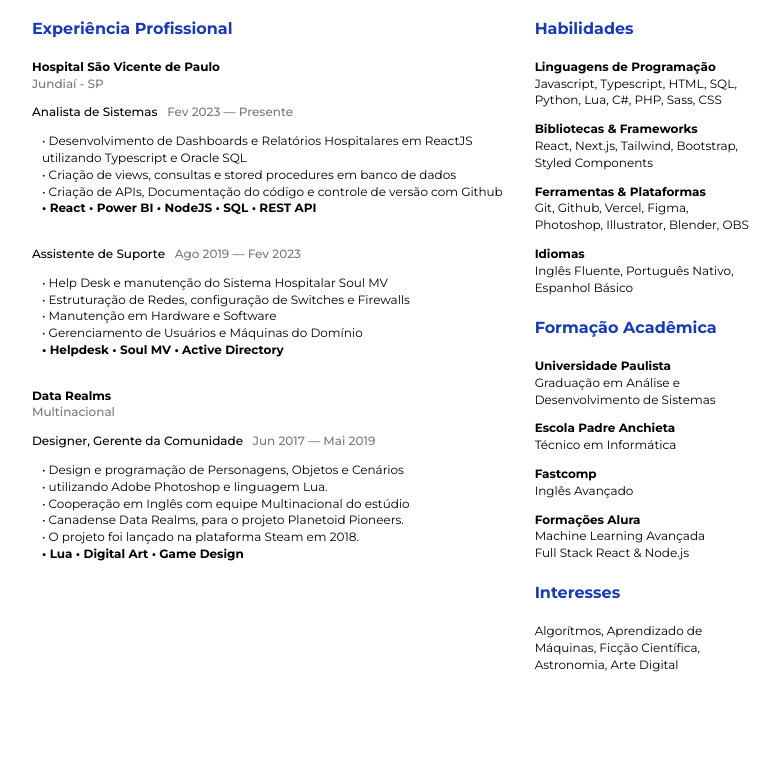
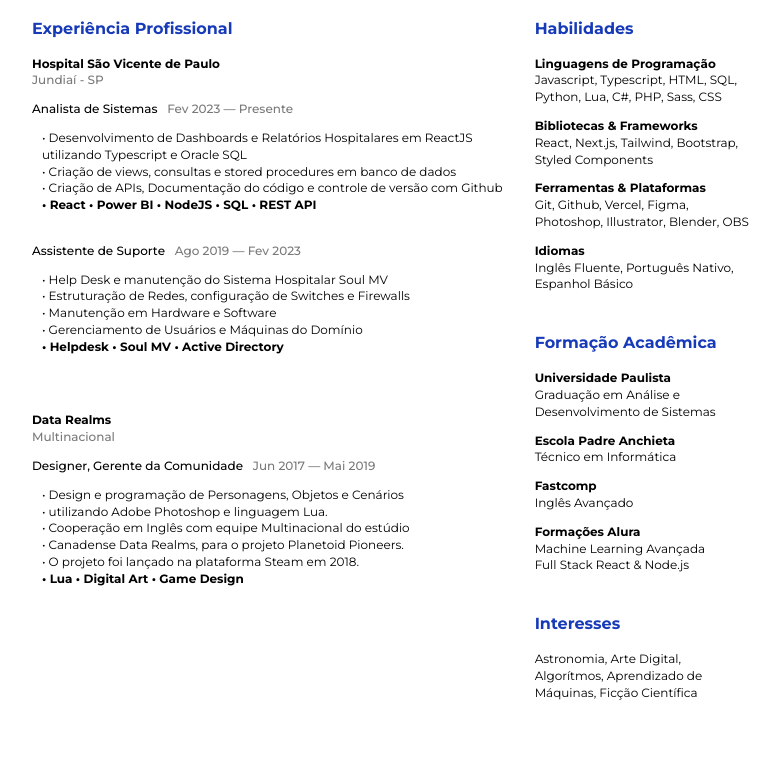
Before and after one commit to g-lippe/Resume, a plain HTML site: page v2.0/index.html in a window 1280 px wide. Shown: the part 189-952 px from the top of the page, without its empty margins (249-1028 px from the left). Drawn offline with Linux system fonts and the light colour scheme.

Commit message:
Fixed Spacing

```diff
--- a/v2.0/index.html
+++ b/v2.0/index.html
@@ -44,6 +44,8 @@
 
                             <!-- Version 2 -->
                             <div>
+
+                                <div class="job_block">
                                     <p class="job_place">
                                         Hospital São Vicente de Paulo <br>
                                         <span class="period grey"> Jundiaí - SP</span>
@@ -75,8 +77,10 @@
                                         <strong>• Helpdesk • Soul MV • Active Directory </strong>
                                         <br> <br>
                                     </p>
+                                </div>
 
 
+                                <div class="job_block">
                                     <p class="job_place">
                                         Data Realms <br>
                                         <span class="period grey"> Multinacional </span>
@@ -94,6 +98,7 @@
                                         <strong>• Lua • Digital Art • Game Design</strong>
 
                                     </p>
+                                </div>
 
                             </div>
 
@@ -158,6 +163,7 @@
 
                         <div class="right bd">
 
+                            <div class="right_block">
 
                                 <h4 class="accent">Habilidades</h4>
                                 <p>
@@ -177,7 +183,10 @@
                                     <strong> Idiomas </strong> <br>
                                     Inglês Fluente, Português Nativo, Espanhol Básico <br>
                                 </p>
+                            </div>
 
+
+                            <div class="right_block">
 
                                 <h4 class="accent">Formação Acadêmica</h4>
                                 <p>
@@ -197,15 +206,17 @@
                                     Machine Learning Avançada <br>
                                     Full Stack React & Node.js
                                 </p>
+                            </div>
 
 
+                            <div class="right_block">
+
                                 <h4 class="accent">Interesses</h4>
-
-
                                 <p>
-                                Algorítmos, Aprendizado de Máquinas, Ficção Científica, Astronomia, Arte Digital
+                                    Astronomia, Arte Digital, Algorítmos, Aprendizado de Máquinas, Ficção Científica
                                 </p>
 
+                            </div>
 
 
                         </div>
--- a/v2.0/styles.css
+++ b/v2.0/styles.css
@@ -75,6 +75,10 @@ h5 {
     margin: 0;
 }
 
+h4 {
+    margin-bottom: 18px;
+}
+
 p {
     font-size: 12px;
     line-height: 1.4;
@@ -87,6 +91,9 @@ p {
     margin: 0 0 55px 0;
 }
 
+.job_block{
+    margin-bottom: 40px;
+}
 
 .period {
     font-size: 12px;
@@ -104,12 +111,17 @@ p {
 }
 
 
+.right_block {
+    margin-bottom: 40px;
+}
+
+
 
 .qr_holder {
     display: flex;
     flex-direction: row-reverse;
     gap: 10px;
-    margin-top: 140px;
+    margin-top: 88px;
 
     label {
         font-size: 8px;
```
Lines whose indentation alone changed are shown as unchanged.
